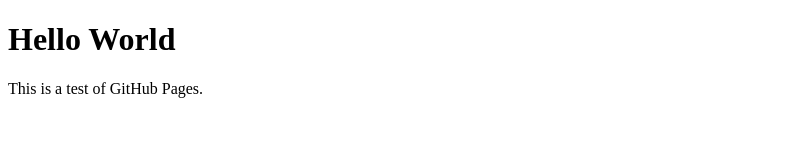
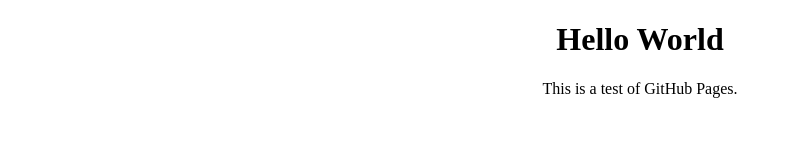
Before and after one commit to GitDeCarlos/gitdecarlos.github.io, a plain HTML site: page index.html in a window 1280 px wide. Shown: the whole page, without its empty margins (0-792 px from the left). Drawn offline with Linux system fonts and the light colour scheme.

Commit message:
upload
11/11/2020 4:37pm

```diff
--- /dev/null
+++ b/Stylesheets/test.css
@@ -0,0 +1,3 @@
+div {
+  text-align: center;
+}
--- a/index.html
+++ b/index.html
@@ -1,7 +1,22 @@
 <!DOCTYPE html>
-<html>
-<body>
-<h1>Hello World</h1>
-<p>This is a test of GitHub Pages.<p>
-</body>
+<html lang="en-US">
+
+ <head>
+   <meta charset="UTF-8">
+   <meta name="viewport" content="width=device-width, initial-scale=1">
+
+   <title>Website De Carlos (Under construction)</title>
+   <meta name="description" content="howdy do cowboy">
+
+   <!--Contained stylesheets-->
+   <link rel="stylesheet" href="style.css" type="text/css" media="all">
+ </head>
+
+ <body>
+  <h1 align="center">Hello World</h1>
+  <div>
+   <p>This is a test of GitHub Pages.<p>
+  </div>
+ </body>
+
 </html>
--- /dev/null
+++ b/style.css
@@ -0,0 +1,5 @@
+/*
+Yea I know, who the hell links an unfinished website to their linkedin account
+*/
+
+@import url("Stylesheets/test.css");
```
